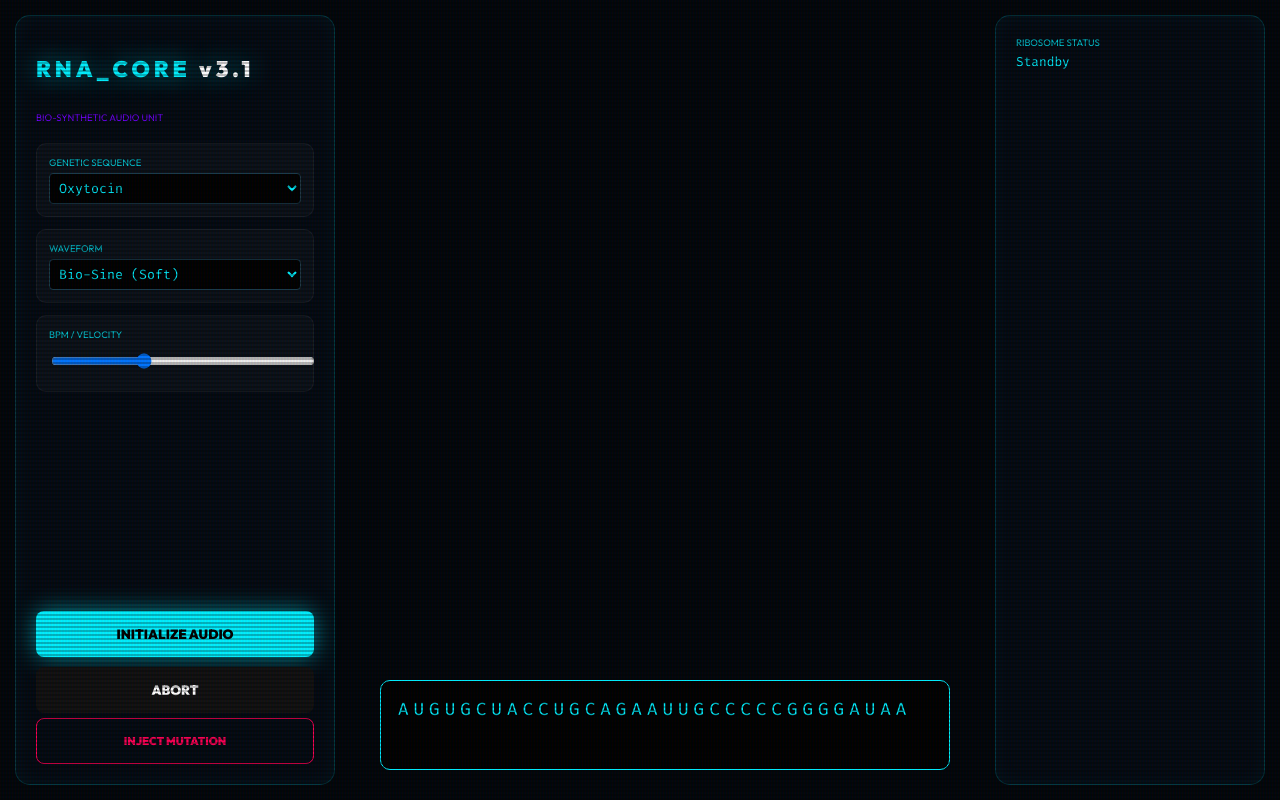
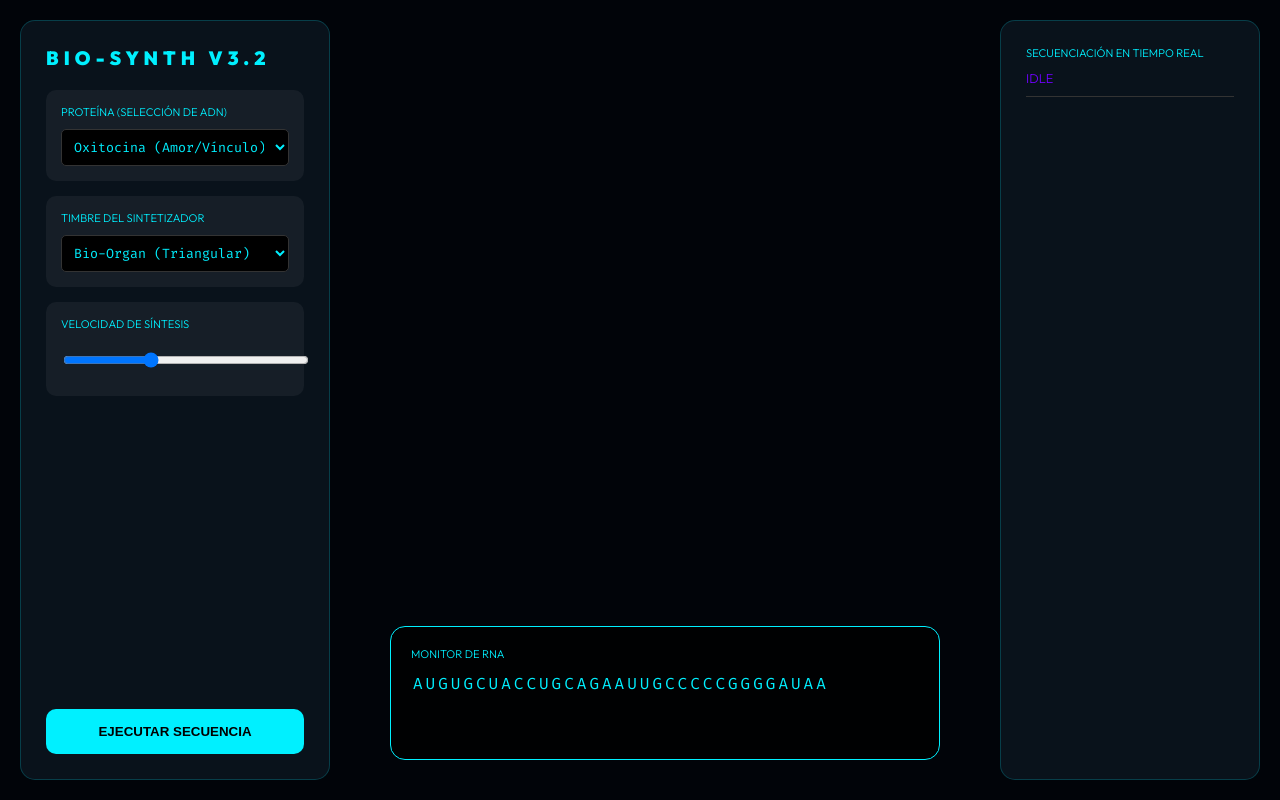
Before and after one commit to ismaelelyoussi20-tech/ADN-project, a plain HTML site: page index.html in a window 1280 px wide. Drawn offline with nearby package versions, Linux system fonts and the light colour scheme.

Commit message:
Update index.html

```diff
--- a/index.html
+++ b/index.html
@@ -2,293 +2,265 @@
 <html lang="es">
 <head>
 <meta charset="utf-8" />
-<meta name="viewport" content="width=device-width, initial-scale=1" />
-<title>RNA Synthesia v3.1 | Bio-Digital Lab</title>
+<title>RNA Synthesia v3.2 | Genomic Orchestra</title>
 <script src="https://cdnjs.cloudflare.com/ajax/libs/three.js/0.158.0/three.min.js"></script>
-<link href="https://fonts.googleapis.com/css2?family=Fira+Code:wght@400;600&family=Outfit:wght@300;400;700;900&display=swap" rel="stylesheet">
+<link href="https://fonts.googleapis.com/css2?family=Fira+Code:wght@400;600&family=Outfit:wght@300;900&display=swap" rel="stylesheet">
 <style>
   :root {
-    --bg: #02060a;
-    --panel: rgba(5, 12, 20, 0.85);
+    --bg: #010409;
     --primary: #00f0ff;
-    --primary-glow: 0 0 25px rgba(0, 240, 255, 0.6);
     --accent: #7000ff;
-    --mutation: #ff0055;
-    --text: #e2e8f0;
+    --panel: rgba(10, 20, 30, 0.9);
   }
+  body, html { margin: 0; padding: 0; height: 100%; background: var(--bg); color: #fff; font-family: 'Outfit', sans-serif; overflow: hidden; }
 
-  body, html {
-    margin: 0; padding: 0; height: 100%; width: 100%;
-    background: var(--bg); color: var(--text);
-    font-family: 'Outfit', sans-serif; overflow: hidden;
-  }
+  /* Interfaz UI */
+  .ui { position: absolute; z-index: 100; display: grid; grid-template-columns: 350px 1fr 300px; width: 100%; height: 100%; pointer-events: none; }
+  .ui > * { pointer-events: all; }
+  .panel { background: var(--panel); backdrop-filter: blur(20px); border: 1px solid rgba(0,240,255,0.2); margin: 20px; padding: 25px; border-radius: 15px; display: flex; flex-direction: column; }
 
-  /* Scanline effect */
-  body::after {
-    content: " "; position: absolute; top: 0; left: 0; width: 100%; height: 100%;
-    background: linear-gradient(rgba(18, 16, 16, 0) 50%, rgba(0, 0, 0, 0.25) 50%), linear-gradient(90deg, rgba(255, 0, 0, 0.06), rgba(0, 255, 0, 0.02), rgba(0, 0, 255, 0.06));
-    background-size: 100% 4px, 3px 100%; pointer-events: none; z-index: 100;
-  }
+  h1 { font-size: 1.2rem; letter-spacing: 5px; color: var(--primary); margin: 0 0 20px 0; text-transform: uppercase; }
+  .control { background: rgba(255,255,255,0.05); padding: 15px; border-radius: 10px; margin-bottom: 15px; }
+  label { font-size: 0.7rem; color: var(--primary); text-transform: uppercase; display: block; margin-bottom: 10px; }
 
-  .ui-layer {
-    position: absolute; top: 0; left: 0; width: 100%; height: 100%;
-    display: grid; grid-template-columns: 350px 1fr 300px;
-    pointer-events: none; z-index: 10;
-  }
-  .ui-layer > * { pointer-events: all; }
+  select, input { width: 100%; background: #000; color: var(--primary); border: 1px solid #333; padding: 8px; border-radius: 5px; font-family: 'Fira Code'; }
 
-  .panel {
-    background: var(--panel);
-    backdrop-filter: blur(30px);
-    border: 1px solid rgba(0, 240, 255, 0.2);
-    margin: 15px; border-radius: 15px;
-    padding: 20px; display: flex; flex-direction: column;
-    box-shadow: inset 0 0 20px rgba(0, 240, 255, 0.05);
-  }
+  .btn-exec { background: var(--primary); color: #000; border: none; padding: 15px; width: 100%; font-weight: 900; border-radius: 10px; cursor: pointer; transition: 0.3s; margin-top: auto; }
+  .btn-exec:hover { box-shadow: 0 0 20px var(--primary); transform: translateY(-2px); }
 
-  h1 { font-size: 1.4rem; font-weight: 900; letter-spacing: 4px; color: var(--primary); text-shadow: var(--primary-glow); }
+  .aa-log { flex: 1; overflow-y: auto; font-family: 'Fira Code'; font-size: 0.7rem; margin-top: 10px; border-top: 1px solid #333; padding-top: 10px; }
+  .aa-entry { display: flex; justify-content: space-between; padding: 4px 0; border-bottom: 1px solid rgba(255,255,255,0.05); }
+  .active-aa { color: var(--primary); background: rgba(0,240,255,0.1); }
 
-  .control-group { background: rgba(255,255,255,0.03); padding: 12px; border-radius: 10px; margin-bottom: 12px; border: 1px solid rgba(255,255,255,0.05); }
-  label { display: block; font-size: 0.6rem; color: var(--primary); text-transform: uppercase; margin-bottom: 5px; opacity: 0.8; }
-
-  select, input[type="range"] {
-    width: 100%; background: #000; color: var(--primary); border: 1px solid #1a3a4a; border-radius: 4px; padding: 5px; font-family: 'Fira Code'; outline: none;
-  }
-
-  .btn {
-    padding: 15px; border-radius: 8px; border: none; cursor: pointer;
-    font-weight: 900; text-transform: uppercase; transition: 0.2s;
-    font-family: 'Outfit'; width: 100%;
-  }
-  .btn-main { background: var(--primary); color: #000; box-shadow: var(--primary-glow); margin-bottom: 10px; }
-  .btn-main:active { transform: scale(0.98); }
-
-  .btn-mut { background: transparent; color: var(--mutation); border: 1px solid var(--mutation); font-size: 0.7rem; margin-top: 5px; }
-
-  .editor-box {
-    position: absolute; bottom: 30px; left: 380px; right: 330px;
-    background: rgba(0,0,0,0.9); border: 1px solid var(--primary);
-    border-radius: 10px; padding: 15px; pointer-events: all;
-  }
-  textarea {
-    width: 100%; height: 50px; background: transparent; border: none;
-    color: var(--primary); font-family: 'Fira Code'; font-size: 1.1rem;
-    resize: none; outline: none; letter-spacing: 5px;
-  }
-
-  .aa-list { overflow-y: auto; flex: 1; margin-top: 10px; }
-  .aa-item {
-    background: rgba(0, 240, 255, 0.03); margin-bottom: 4px; padding: 8px;
-    border-radius: 4px; display: flex; justify-content: space-between;
-    font-size: 0.75rem; border-left: 2px solid var(--accent);
-  }
-  .aa-item.active { background: var(--primary); color: #000; }
-
-  #viewport { position: fixed; top: 0; left: 0; width: 100%; height: 100%; z-index: 1; }
+  #canvas-container { position: fixed; top: 0; left: 0; width: 100%; height: 100%; z-index: 1; }
+  .editor { position: absolute; bottom: 40px; left: 390px; right: 340px; background: rgba(0,0,0,0.8); padding: 20px; border-radius: 15px; border: 1px solid var(--primary); pointer-events: all; }
+  textarea { width: 100%; height: 60px; background: transparent; border: none; color: var(--primary); font-family: 'Fira Code'; font-size: 1rem; resize: none; outline: none; letter-spacing: 3px; }
 </style>
 </head>
 <body>
 
-<div id="viewport"></div>
+<div id="canvas-container"></div>
 
-<div class="ui-layer">
-  <aside class="panel">
-    <h1>RNA_CORE <span style="color:#fff">v3.1</span></h1>
-    <p style="font-size:0.6rem; color:var(--accent); margin-bottom:20px;">BIO-SYNTHETIC AUDIO UNIT</p>
+<div class="ui">
+  <div class="panel">
+    <h1>Bio-Synth v3.2</h1>
 
-    <div class="control-group">
-      <label>Genetic Sequence</label>
-      <select id="preset-select">
-        <option value="oxytocin">Oxytocin</option>
-        <option value="insulin">Insulin</option>
-        <option value="gfp">Green Fluorescent</option>
+    <div class="control">
+      <label>Proteína (Selección de ADN)</label>
+      <select id="preset-selector">
+        <option value="oxytocin">Oxitocina (Amor/Vínculo)</option>
+        <option value="somatostatin">Somatostatina (Crecimiento)</option>
+        <option value="glucagon">Glucagón (Energía)</option>
+        <option value="bradykinin">Bradicinina (Presión Arterial)</option>
+        <option value="custom">-- Secuencia Manual --</option>
       </select>
     </div>
 
-    <div class="control-group">
-      <label>Waveform</label>
-      <select id="synth-type">
-        <option value="sine">Bio-Sine (Soft)</option>
-        <option value="square">Chip-Square (Hard)</option>
-        <option value="sawtooth">Aggressive Saw</option>
+    <div class="control">
+      <label>Timbre del Sintetizador</label>
+      <select id="wave-type">
+        <option value="triangle">Bio-Organ (Triangular)</option>
+        <option value="sine">Pure Cell (Sinusoidal)</option>
+        <option value="sawtooth">Neural Spike (Sierra)</option>
       </select>
     </div>
 
-    <div class="control-group">
-      <label>BPM / Velocity</label>
-      <input type="range" id="bpm" min="60" max="300" value="140">
+    <div class="control">
+      <label>Velocidad de Síntesis</label>
+      <input type="range" id="bpm" min="40" max="400" value="160">
     </div>
 
-    <div style="margin-top:auto">
-      <button id="btn-play" class="btn btn-main">Initialize Audio</button>
-      <button id="btn-stop" class="btn" style="background:#111; color:#fff">Abort</button>
-      <button class="btn btn-mut" onclick="mutate()">Inject Mutation</button>
-    </div>
-  </aside>
+    <button class="btn-exec" id="play-btn">EJECUTAR SECUENCIA</button>
+  </div>
 
-  <main></main>
+  <div></div> <!-- Espacio central para 3D -->
 
-  <aside class="panel">
-    <label>Ribosome Status</label>
-    <div id="status-display" style="font-family:'Fira Code'; font-size:0.8rem; color:var(--primary); margin-bottom:10px;">Standby</div>
-    <div class="aa-list" id="aa-list"></div>
-  </aside>
+  <div class="panel">
+    <label>Secuenciación en Tiempo Real</label>
+    <div id="status" style="font-size: 0.8rem; color: var(--accent);">IDLE</div>
+    <div class="aa-log" id="log"></div>
+  </div>
 </div>
 
-<div class="editor-box">
+<div class="editor">
+  <label>Monitor de RNA</label>
   <textarea id="rna-input" spellcheck="false"></textarea>
 </div>
 
 <script>
 /**
- * 3D ENGINE
+ * DATA DE PROTEÍNAS REALES
+ * Las melodías varían porque sus aminoácidos tienen pesos y propiedades distintas.
  */
-let scene, camera, renderer, proteinGroup, nodes = [];
-let audioCtx, masterGain, analyser, dataArray;
+const PROTEIN_DB = {
+  oxytocin: "AUGUGCUACCUGCAGAAUUGCCCCCGGGGAUAA",
+  somatostatin: "AUGGCUGGUUGUAAGAAUUUCUUCUGGAAGACUUUCACCUCGUGUUAG",
+  glucagon: "CAUUCUCAAGGCACCUUCACCUCUGACUACUCCAAGUACCUGGACUCCCGCCGUGCCCAGGACUUUGUGCAGUGGUUGAUGAACACCAAAUAA",
+  bradykinin: "CGUCCUCCUGGUUUUUCUCCUUUUCGUUAA"
+};
 
+const AA_PROPS = {
+  'Met': { f: 261.63, c: 0x00f0ff }, // C4 - Inicio
+  'Cys': { f: 293.66, c: 0xff0055 }, // D4
+  'Tyr': { f: 329.63, c: 0x7000ff }, // E4
+  'Ile': { f: 349.23, c: 0x00ff88 }, // F4
+  'Gln': { f: 392.00, c: 0xffff00 }, // G4
+  'Asn': { f: 440.00, c: 0xff8800 }, // A4
+  'Pro': { f: 493.88, c: 0x0088ff }, // B4
+  'Gly': { f: 523.25, c: 0xffffff }, // C5
+  'Phe': { f: 277.18, c: 0x444444 }, // C#4
+  'Trp': { f: 311.13, c: 0xaa00ff }, // D#4
+  'Ser': { f: 370.00, c: 0x00ffcc }, // F#4
+  'Lys': { f: 415.30, c: 0xff00ff }, // G#4
+  'Thr': { f: 466.16, c: 0x88ff00 }, // A#4
+  'Arg': { f: 233.08, c: 0xff5500 }, // Bb3
+  'STOP': { f: 130.81, c: 0x333333 }  // C3
+};
+
+const CODON_TABLE = {
+  AUG:'Met', UGC:'Cys', UGU:'Cys', UAC:'Tyr', UAU:'Tyr', AUC:'Ile', AUU:'Ile',
+  CAG:'Gln', CAA:'Gln', AAC:'Asn', AAU:'Asn', CCC:'Pro', CCU:'Pro', GGG:'Gly',
+  GGU:'Gly', UUC:'Phe', UUU:'Phe', UGG:'Trp', AGC:'Ser', AGU:'Ser', AAA:'Lys',
+  AAG:'Lys', ACC:'Thr', ACU:'Thr', CGU:'Arg', CGC:'Arg', UAA:'STOP', UAG:'STOP', UGA:'STOP'
+};
+
+/**
+ * MOTOR 3D
+ */
+let scene, camera, renderer, group, nodes = [];
 function init3D() {
   scene = new THREE.Scene();
   camera = new THREE.PerspectiveCamera(60, window.innerWidth / window.innerHeight, 0.1, 1000);
   renderer = new THREE.WebGLRenderer({ antialias: true, alpha: true });
   renderer.setSize(window.innerWidth, window.innerHeight);
-  document.getElementById('viewport').appendChild(renderer.domElement);
+  document.getElementById('canvas-container').appendChild(renderer.domElement);
 
-  const light = new THREE.PointLight(0x00f0ff, 2, 100);
-  light.position.set(10, 10, 10);
+  group = new THREE.Group();
+  scene.add(group);
+  camera.position.set(0, 5, 30);
+
+  const light = new THREE.DirectionalLight(0xffffff, 1);
+  light.position.set(0, 10, 10);
   scene.add(light);
-  scene.add(new THREE.AmbientLight(0x404040));
+  scene.add(new THREE.AmbientLight(0x202020));
 
-  proteinGroup = new THREE.Group();
-  scene.add(proteinGroup);
-  camera.position.z = 45;
-  animate();
+  loop();
 }
 
-function animate() {
-  requestAnimationFrame(animate);
-  proteinGroup.rotation.y += 0.005;
-  if (analyser) {
-    analyser.getByteFrequencyData(dataArray);
-    let boost = dataArray[0] / 255;
-    proteinGroup.scale.set(1+boost, 1+boost, 1+boost);
-  }
+function loop() {
+  requestAnimationFrame(loop);
+  group.rotation.y += 0.005;
   renderer.render(scene, camera);
 }
 
-function addNode(idx, type) {
-  const geo = new THREE.IcosahedronGeometry(0.8, 1);
-  const color = type === 'STOP' ? 0xffffff : 0x00f0ff;
-  const mat = new THREE.MeshPhongMaterial({ color: color, wireframe: true });
+function spawnNode(idx, aa) {
+  const prop = AA_PROPS[aa] || { c: 0x444444 };
+  const geo = new THREE.SphereGeometry(0.8, 24, 24);
+  const mat = new THREE.MeshPhongMaterial({ color: prop.c, emissive: prop.c, emissiveIntensity: 0.5 });
   const mesh = new THREE.Mesh(geo, mat);
 
-  const angle = idx * 0.5;
-  const r = 5 + (idx * 0.2);
-  mesh.position.set(Math.cos(angle)*r, idx*1.2 - 10, Math.sin(angle)*r);
-  proteinGroup.add(mesh);
+  const angle = idx * 0.4;
+  const radius = 6;
+  mesh.position.set(Math.cos(angle)*radius, idx * 1.5 - 10, Math.sin(angle)*radius);
+  group.add(mesh);
   nodes.push(mesh);
-  camera.position.y = (idx * 1.2 - 10) / 2;
+
+  // Línea de conexión
+  if(nodes.length > 1) {
+    const prev = nodes[nodes.length-2];
+    const lineGeo = new THREE.BufferGeometry().setFromPoints([prev.position, mesh.position]);
+    const lineMat = new THREE.LineBasicMaterial({ color: 0x444444 });
+    group.add(new THREE.Line(lineGeo, lineMat));
+  }
 }
 
 /**
- * AUDIO LOGIC (FIXED)
+ * MOTOR DE AUDIO
  */
+let audioCtx;
 function initAudio() {
-  if (audioCtx) return;
-
-  // Crear contexto de audio tras interacción del usuario
-  audioCtx = new (window.AudioContext || window.webkitAudioContext)();
-  masterGain = audioCtx.createGain();
-  analyser = audioCtx.createAnalyser();
-
-  masterGain.connect(analyser);
-  analyser.connect(audioCtx.destination);
-  masterGain.gain.value = 0.5;
-
-  dataArray = new Uint8Array(analyser.frequencyBinCount);
-  console.log("Audio Engine Ready");
+  if (!audioCtx) audioCtx = new (window.AudioContext || window.webkitAudioContext)();
 }
 
-function playNote(freq, dur) {
-  if (!audioCtx) return;
+function playAA(aa, duration) {
+  const prop = AA_PROPS[aa];
+  if (!prop) return;
+
   const osc = audioCtx.createOscillator();
-  const g = audioCtx.createGain();
+  const gain = audioCtx.createGain();
 
-  osc.type = document.getElementById('synth-type').value;
-  osc.frequency.setValueAtTime(freq, audioCtx.currentTime);
+  osc.type = document.getElementById('wave-type').value;
+  osc.frequency.setValueAtTime(prop.f, audioCtx.currentTime);
 
-  g.gain.setValueAtTime(0, audioCtx.currentTime);
-  g.gain.linearRampToValueAtTime(0.4, audioCtx.currentTime + 0.02);
-  g.gain.exponentialRampToValueAtTime(0.001, audioCtx.currentTime + dur);
+  gain.gain.setValueAtTime(0, audioCtx.currentTime);
+  gain.gain.linearRampToValueAtTime(0.2, audioCtx.currentTime + 0.05);
+  gain.gain.exponentialRampToValueAtTime(0.0001, audioCtx.currentTime + duration);
 
-  osc.connect(g);
-  g.connect(masterGain);
+  osc.connect(gain);
+  gain.connect(audioCtx.destination);
+
   osc.start();
-  osc.stop(audioCtx.currentTime + dur);
+  osc.stop(audioCtx.currentTime + duration);
 }
 
-const CODON_MAP = { AUG:'Met', UUU:'Phe', UUC:'Phe', UUA:'Leu', UUG:'Leu', UAA:'STOP', UAG:'STOP', UGA:'STOP', GGG:'Gly' }; // Simplified for demo
+/**
+ * LÓGICA DE SÍNTESIS
+ */
+let playing = false;
+let currentStep = 0;
 
-let isPlaying = false;
-let currentIdx = 0;
+function runSynthesis() {
+  if (!playing) return;
 
-function process() {
-  if(!isPlaying) return;
   const rna = document.getElementById('rna-input').value.toUpperCase().replace(/[^GUAC]/g, '');
-  const codons = [];
-  for(let i=0; i<rna.length-2; i+=3) codons.push(rna.substr(i, 3));
+  const bpm = document.getElementById('bpm').value;
+  const stepTime = 60 / bpm;
 
-  if(currentIdx < codons.length) {
-    const tri = codons[currentIdx];
-    const aa = CODON_MAP[tri] || 'Aa';
-    const bpm = document.getElementById('bpm').value;
-    const dur = 60 / bpm;
+  if (currentStep * 3 < rna.length) {
+    const codon = rna.substr(currentStep * 3, 3);
+    const aa = CODON_TABLE[codon] || '??';
 
-    // Frecuencia basada en la posición
-    playNote(220 * (1 + (currentIdx % 12) * 0.1), dur);
-    addNode(currentIdx, aa);
+    // Audio y 3D
+    playAA(aa, stepTime * 0.8);
+    spawnNode(currentStep, aa);
 
-    document.getElementById('status-display').textContent = `Translating: ${tri}`;
-    const list = document.getElementById('aa-list');
-    const item = document.createElement('div');
-    item.className = 'aa-item';
-    item.innerHTML = `<span>${tri}</span> <b>${aa}</b>`;
-    list.prepend(item);
+    // UI Log
+    const log = document.getElementById('log');
+    const entry = document.createElement('div');
+    entry.className = 'aa-entry active-aa';
+    entry.innerHTML = `<span>Codón: ${codon}</span> <b>${aa}</b>`;
+    log.prepend(entry);
+    document.getElementById('status').textContent = `SINTETIZANDO: ${aa}`;
 
-    currentIdx++;
-    setTimeout(process, dur * 1000);
+    currentStep++;
+    setTimeout(runSynthesis, stepTime * 1000);
   } else {
-    isPlaying = false;
-    document.getElementById('status-display').textContent = "Sequence Complete";
+    playing = false;
+    document.getElementById('status').textContent = "SÍNTESIS COMPLETADA";
   }
 }
 
-document.getElementById('btn-play').onclick = () => {
+document.getElementById('play-btn').onclick = () => {
   initAudio();
   if (audioCtx.state === 'suspended') audioCtx.resume();
 
-  isPlaying = true;
-  currentIdx = 0;
+  playing = true;
+  currentStep = 0;
   nodes = [];
-  while(proteinGroup.children.length > 0) proteinGroup.remove(proteinGroup.children[0]);
-  document.getElementById('aa-list').innerHTML = '';
-  process();
+  while(group.children.length > 0) group.remove(group.children[0]);
+  document.getElementById('log').innerHTML = '';
+  runSynthesis();
 };
 
-document.getElementById('btn-stop').onclick = () => {
-  isPlaying = false;
-  document.getElementById('status-display').textContent = "Aborted";
+document.getElementById('preset-selector').onchange = (e) => {
+  if(e.target.value !== 'custom') {
+    document.getElementById('rna-input').value = PROTEIN_DB[e.target.value];
+  }
 };
 
-function mutate() {
-  const inp = document.getElementById('rna-input');
-  let v = inp.value.split('');
-  v[Math.floor(Math.random()*v.length)] = ['G','U','A','C'][Math.floor(Math.random()*4)];
-  inp.value = v.join('');
-}
-
-// Init
+// Iniciar
 init3D();
-document.getElementById('rna-input').value = "AUGUGCUACCUGCAGAAUUGCCCCCGGGGAUAA";
+document.getElementById('rna-input').value = PROTEIN_DB.oxytocin;
 </script>
 </body>
 </html>
```
